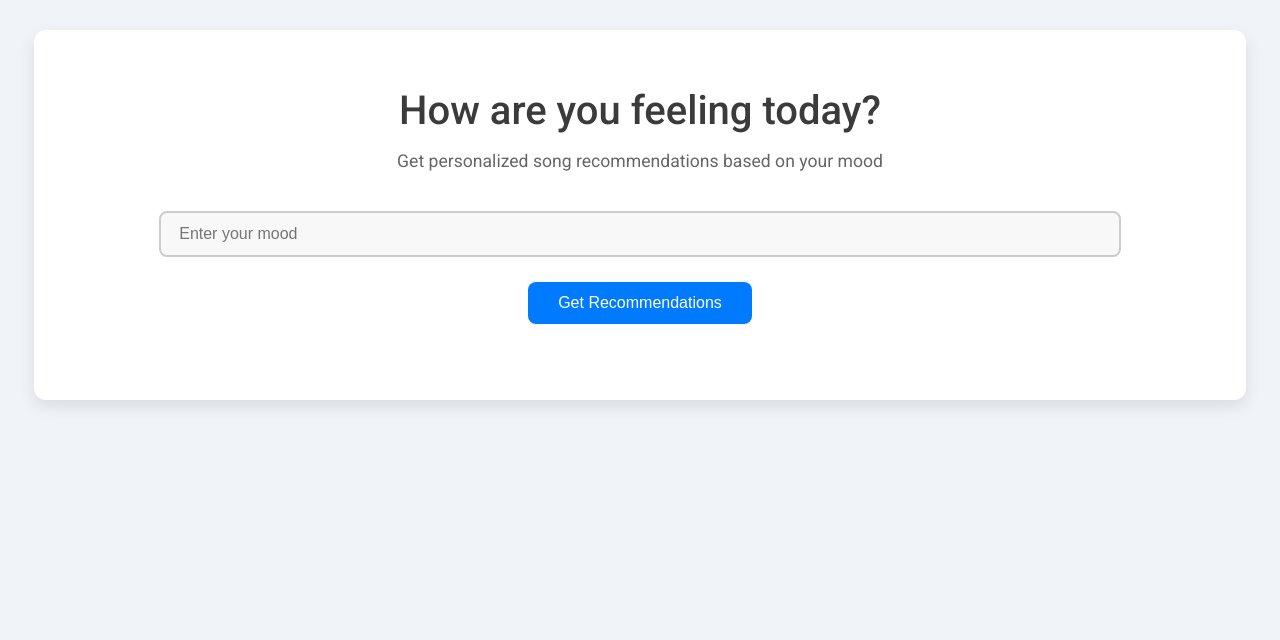
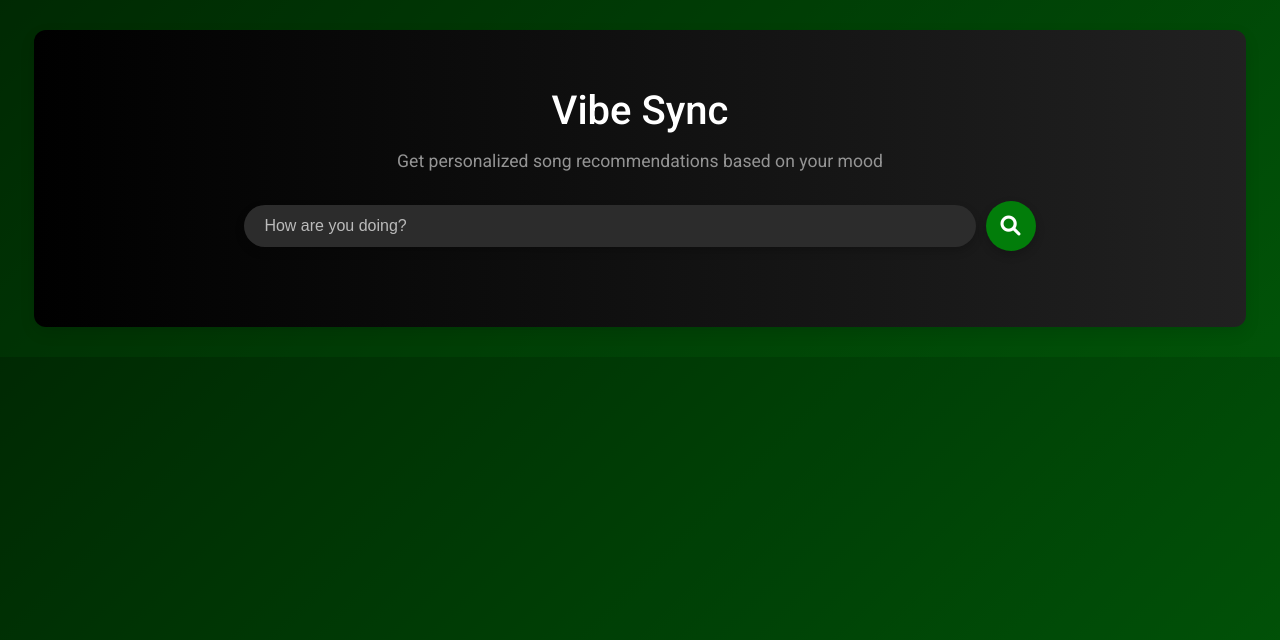
Before and after one commit to niraaz1912/VibeSync, a Flask app: page / in a window 1280 px wide. Shown: the top 640 px of the page. Run offline with Flask 3, Linux system fonts and the light colour scheme.

Commit message:
UI finalized

```diff
--- a/static/css/style.css
+++ b/static/css/style.css
@@ -3,8 +3,22 @@ body {
     font-family: 'Roboto', sans-serif; /* Use modern font */
     margin: 0;
     padding: 0;
-    background-color: #f0f4f8; /* Lighter background for a clean look */
-    color: #333;
+    /*background-color: #027d0a; /* Lighter background for a clean look */
+    background: linear-gradient(135deg, #005306, #02a710);
+    color: #d9d9d9;
+    color: #d9d9d9;
+
+}
+body::after {
+    content: "";
+    position: fixed;
+    top: 0;
+    left: 0;
+    width: 100%;
+    height: 100%;
+    background-color: rgba(0, 0, 0, 0.5); /* Black overlay with 50% opacity */
+    z-index: -1; /* Place it behind all content */
+    pointer-events: none; /* Ensure overlay doesn't interfere with clicks */
 }
 
 /* Container for the whole page */
@@ -13,7 +27,9 @@ body {
     max-width: 1200px;
     margin: 30px auto;
     padding: 30px;
-    background-color: white;
+    /*background-color: rgb(0, 0, 0);*/
+    background: linear-gradient(90deg, #000000, #212121);
+    color: #d9d9d9;
     border-radius: 12px;
     box-shadow: 0 6px 15px rgba(0, 0, 0, 0.1);
     text-align: center;
@@ -21,7 +37,7 @@ body {
 
 /* Styling for the title */
 h1 {
-    color: #3b3b3b;
+    color: #ffffff;
     font-size: 2.5rem;
     font-weight: 500;
     margin-bottom: 10px;
@@ -29,54 +45,75 @@ h1 {
 
 /* Subheading styling */
 p {
-    color: #666;
+    color: #949494;
     font-size: 1.1rem;
     margin-bottom: 30px;
 }
 
-/* Styling for the input field */
+/* Spotify-like search bar styling */
+.input-section {
+    display: flex;
+    justify-content: center;
+    align-items: center;
+    margin-top: 20px;
+}
+
 input[type="text"] {
-    width: 80%;
-    padding: 12px 18px;
-    margin: 10px 0;
-    border: 2px solid #ccc;
-    border-radius: 8px;
+    width: 60%; /* Adjust width as desired */
+    padding: 12px 20px;
+    border: none;
+    outline: none;
+    border-radius: 50px; /* Rounded corners */
+    background-color: #2c2c2c; /* Dark background */
+    color: #fff; /* White text */
     font-size: 16px;
-    background-color: #f8f8f8;
+    box-shadow: 0px 4px 10px rgba(0, 0, 0, 0.2); /* Subtle shadow */
     transition: all 0.3s ease;
 }
 
 /* Input focus effect */
 input[type="text"]:focus {
-    border-color: #007BFF;
-    background-color: #fff;
-    box-shadow: 0 0 8px rgba(0, 123, 255, 0.3);
+    background-color: #3b3b3b; /* Slightly lighter background on focus */
+    box-shadow: 0px 6px 12px rgba(0, 0, 0, 0.25); /* Enhance shadow on focus */
 }
 
-/* Styling for the button */
+/* Placeholder styling */
+input[type="text"]::placeholder {
+    color: #bbb; /* Light gray placeholder text */
+    opacity: 1;
+}
+
+/* Button styling similar to Spotify with search icon */
 button {
-    display: inline-block;
-    padding: 12px 30px;
-    background-color: #007BFF;
-    color: white;
-    font-size: 16px;
+    width: 50px; /* Adjust width for a square button */
+    height: 50px;
+    padding: 0;
+    margin-left: 10px; /* Space between input and button */
+    background-color: #027d0a;
+    color: #fff;
     border: none;
-    border-radius: 8px;
+    border-radius: 50%; /* Make it round */
+    font-size: 20px; /* Icon size */
     cursor: pointer;
-    transition: background-color 0.3s ease;
-    margin-top: 15px;
+    display: flex;
+    align-items: center;
+    justify-content: center;
+    transition: background-color 0.3s ease, box-shadow 0.3s ease;
+    box-shadow: 0px 4px 10px rgba(0, 0, 0, 0.2);
 }
 
 /* Button hover effect */
 button:hover {
-    background-color: #0056b3;
+    background-color: #015707;
+    box-shadow: 0px 6px 12px rgba(0, 0, 0, 0.3);
 }
+
 
 /* Styling for the recommendations list */
 #recommendationsList {
     display: grid;
     grid-template-columns: repeat(auto-fill, minmax(250px, 1fr)); /* Responsive grid */
-    gap: 20px;
+    gap: 5px;
     list-style-type: none;
     padding: 0;
     margin-top: 30px;
@@ -86,17 +123,19 @@ button:hover {
     display: flex;
     flex-direction: column;
     align-items: center;
-    background-color: #f9f9f9;
+    background-color: #ffffff;
     padding: 15px;
-    border-radius: 12px;
+    border-radius: 1px;
     box-shadow: 0 4px 10px rgba(0, 0, 0, 0.1);
     transition: transform 0.3s ease, box-shadow 0.3s ease;
+    opacity: 90%;
 }
 
 /* Hover effect for each song item */
 #recommendationsList li:hover {
     transform: translateY(-5px);
     box-shadow: 0 6px 15px rgba(0, 0, 0, 0.15);
+    opacity: 100%;
 }
 
 #recommendationsList li img {
--- a/templates/index.html
+++ b/templates/index.html
@@ -7,17 +7,22 @@
     <link rel="stylesheet" href="{{ url_for('static', filename='css/style.css') }}">
     <script src="{{ url_for('static', filename='js/app.js') }}" defer></script>
     <link href="https://fonts.googleapis.com/css2?family=Roboto:wght@400;500;700&display=swap" rel="stylesheet">
+    <link rel="stylesheet" href="https://cdnjs.cloudflare.com/ajax/libs/font-awesome/6.0.0-beta3/css/all.min.css">
+
 </head>
 <body>
     <div class="container">
         <div class="header">
-            <h1>How are you feeling today?</h1>
+            <h1>Vibe Sync</h1>
             <p>Get personalized song recommendations based on your mood</p>
         </div>
 
         <div class="input-section">
-            <input type="text" id="moodInput" placeholder="Enter your mood" required>
-            <button id="recommendButton">Get Recommendations</button>
+            <input type="text" id="moodInput" placeholder="How are you doing?" required>
+            <button id="recommendButton">
+                <i class="fas fa-search"></i>
+            </button>
+
         </div>
 
         <div class="recommendations-section">
```
